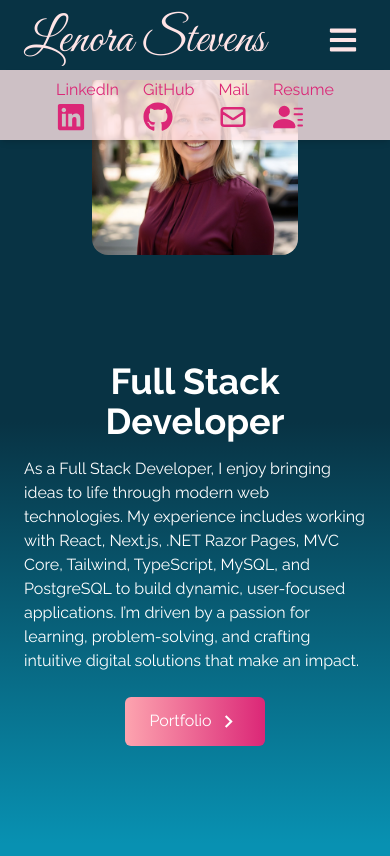
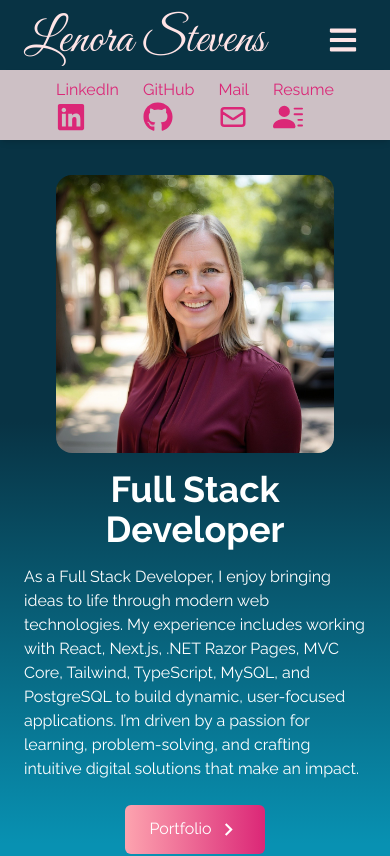
Before and after one commit to lenorastevens/my-portfolio, a React (Vite) app: page / in a window 390 px wide. Shown: the top 856 px of the page. Built offline with nearby package versions, Linux system fonts and the light colour scheme.

Commit message:
margin fixes

```diff
--- a/src/components/Home.jsx
+++ b/src/components/Home.jsx
@@ -5,7 +5,7 @@ import { Link } from 'react-scroll';
 
 const Home = () => {
   return (
-    <div name="home" className='h-screen w-full bg-gradient-to-b from-cyan-950 via-cyan-950 to-cyan-600 sm:pt-28 lg:pt-20'>
+    <div name="home" className='h-screen w-full bg-gradient-to-b from-cyan-950 via-cyan-950 to-cyan-600 pt-44 sm:pt-36 lg:pt-20'>
         <div className='max-w-screen-lg mx-auto flex flex-col md:flex-row items-center justify-center h-full px-6'>
             <div className='flex flex-col justify-center items-center h-full md:w-1/2 order-2 md:order-1'>
                 <h2 className='text-center text-4xl sm:text-5xl font-bold text-white'>Full Stack Developer</h2>
@@ -21,8 +21,8 @@ const Home = () => {
                     </Link>
                 </div>
             </div>
-            <div className='flex justify-center items-center mt-8 md:mt-0 md:w-1/2 order-1 md:order-2 py-4 px-4'>
-                <img src={HeroImage} alt='my profile' className='rounded-2xl sm: w-2/3 md:w-auto object-cover'/>
+            <div className='flex justify-center items-center md:mt-0 md:w-1/2 order-1 md:order-2 py-4 px-8'>
+                <img src={HeroImage} alt='my profile' className='rounded-2xl md:w-auto object-cover'/>
             </div>
         </div>
     </div>
```
